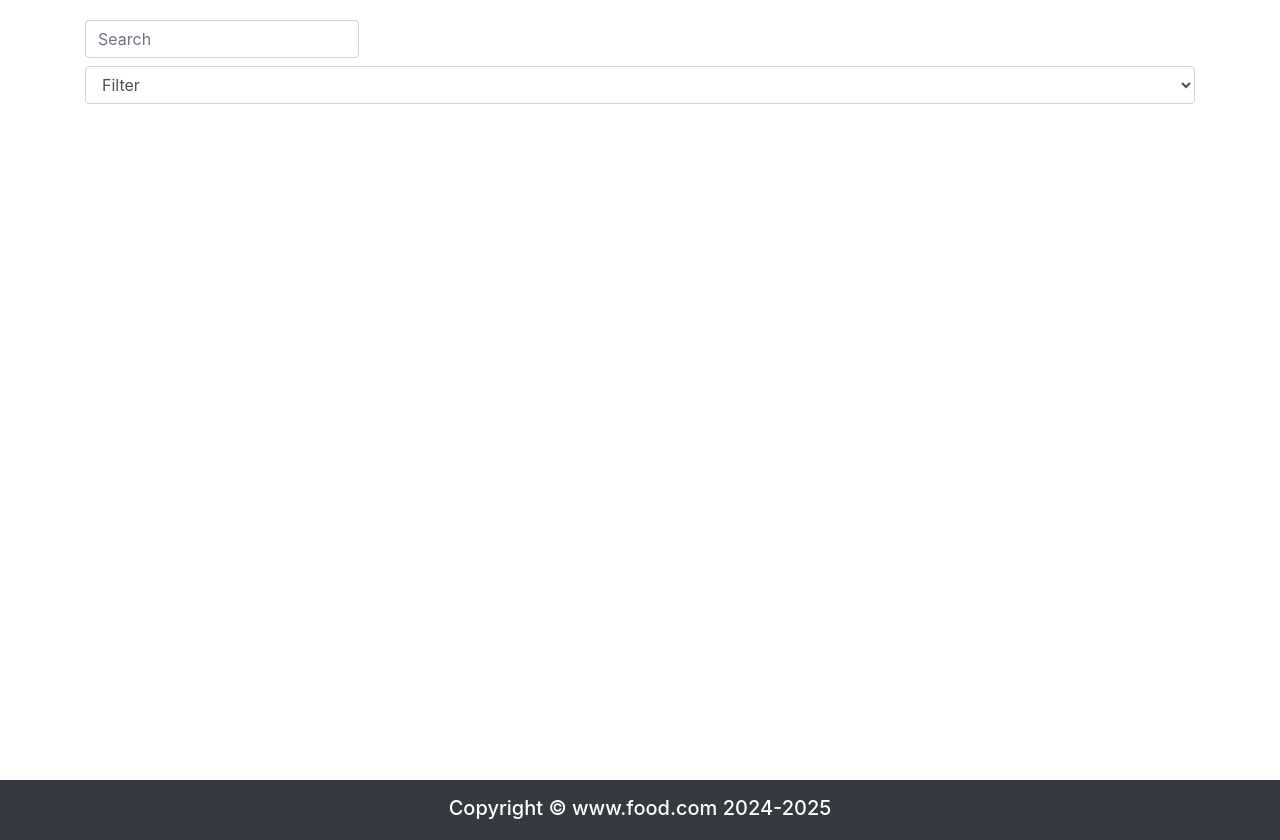
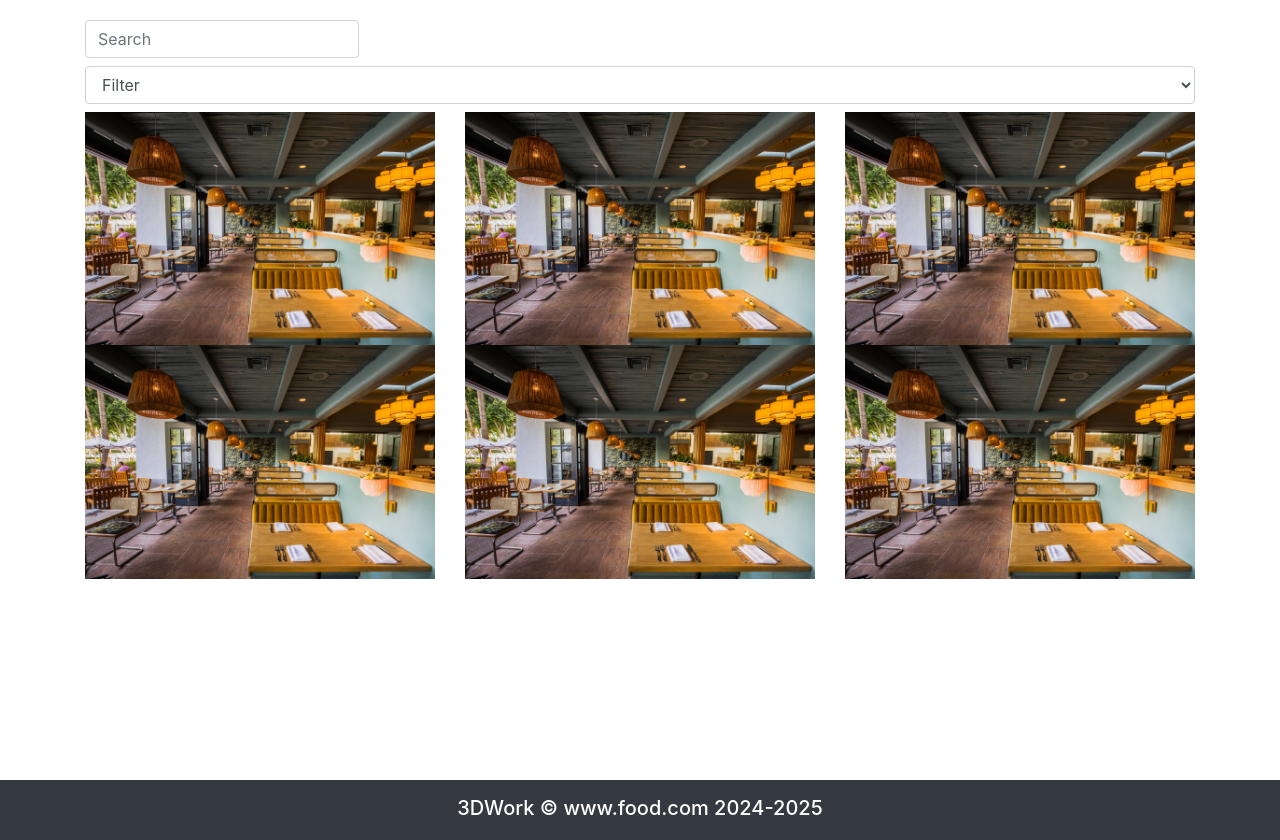
Before and after one commit to mashathepotato/restaurant_webapp, a Django app: page / in a window 1280 px wide. Shown: the part 56-896 px from the top of the page. Run offline with Django 3.2, Linux system fonts and the light colour scheme; some libraries are stand-ins or nearby versions.

Commit message:
Merge branch 'main' into Chen-Yihao-work

```diff
--- a/restaurant_webapp/settings.py
+++ b/restaurant_webapp/settings.py
@@ -16,6 +16,7 @@
 BASE_DIR = os.path.dirname(os.path.dirname(os.path.abspath(__file__)))
 TEMPLATE_DIR = os.path.join(BASE_DIR, 'templates')
 STATIC_DIR = os.path.join(BASE_DIR, 'static')
+print(STATIC_DIR)
 
 
 # Quick-start development settings - unsuitable for production
--- a/templates/food_advisor/index.html
+++ b/templates/food_advisor/index.html
@@ -99,6 +99,30 @@
             <hr style="width: 100%;"/>
         {% endfor %}
     </div>
+        <div class="row">
+            <div class="col-md-4">
+                <img src="{% static 'images/1.jpg' %}" alt="Restaurant Image 1" class="img-fluid">
+            </div>
+            <div class="col-md-4">
+                <img src="{% static 'images/1.jpg' %}" alt="Restaurant Image 2" class="img-fluid">
+            </div>
+            <div class="col-md-4">
+                <img src="{% static 'images/1.jpg' %}" alt="Restaurant Image 3" class="img-fluid">
+            </div>
+        </div>
+
+        <!-- Second row of images -->
+        <div class="row">
+            <div class="col-md-4">
+                <img src="{% static 'images/1.jpg' %}" alt="Restaurant Image 4" class="img-fluid">
+            </div>
+            <div class="col-md-4">
+                <img src="{% static 'images/1.jpg' %}" alt="Restaurant Image 5" class="img-fluid">
+            </div>
+            <div class="col-md-4">
+                <img src="{% static 'images/1.jpg' %}" alt="Restaurant Image 6" class="img-fluid">
+            </div>
+        </div>
 
     <script>
         function showSelectedValue(){
--- a/templates/footer.html
+++ b/templates/footer.html
@@ -2,6 +2,6 @@
 <!-- Footer -->
 <footer class="py-3 bg-dark" id="footer">
     <div class="container">
-        <h5 class="m-0 text-center text-white">Copyright &copy; www.food.com 2024-2025</h5>
+        <h5 class="m-0 text-center text-white">3DWork &copy; www.food.com 2024-2025</h5>
     </div>
 </footer>
```
